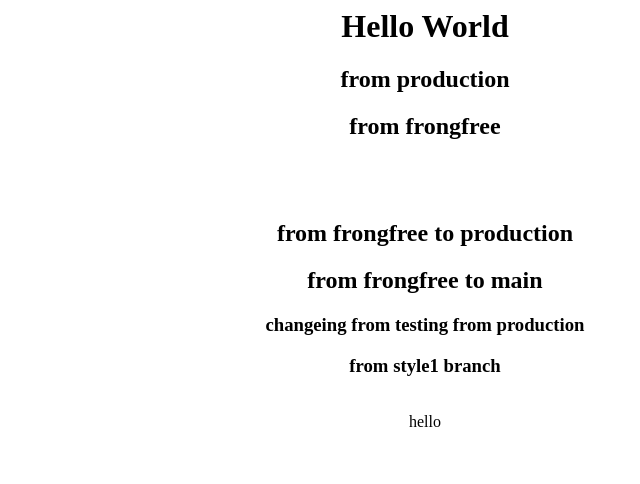
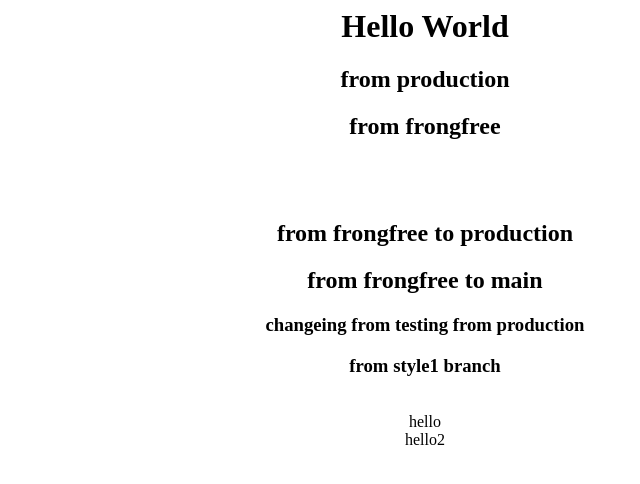
Before and after one commit to kitichaic/website01, a plain HTML site: page index.html in a window 1280 px wide. Shown: the full height of the page, 215-855 px from the left. Drawn offline with Linux system fonts and the light colour scheme.

Commit message:
Update index.html

```diff
--- a/index.html
+++ b/index.html
@@ -20,6 +20,6 @@
   <b> chang from main</b>
 
   <center> hello</center>
-
+<center> hello2</center>
 </body>
 </html>
```
